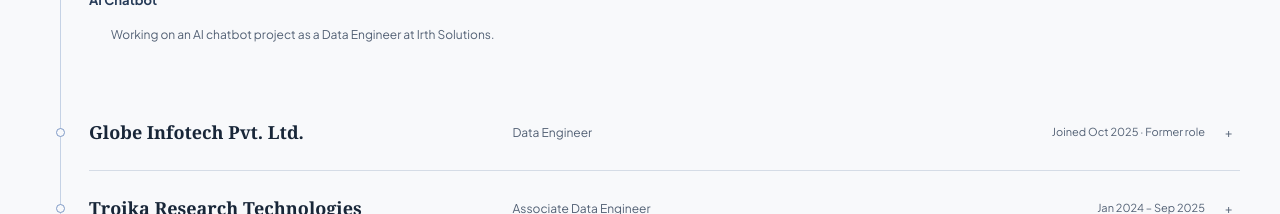
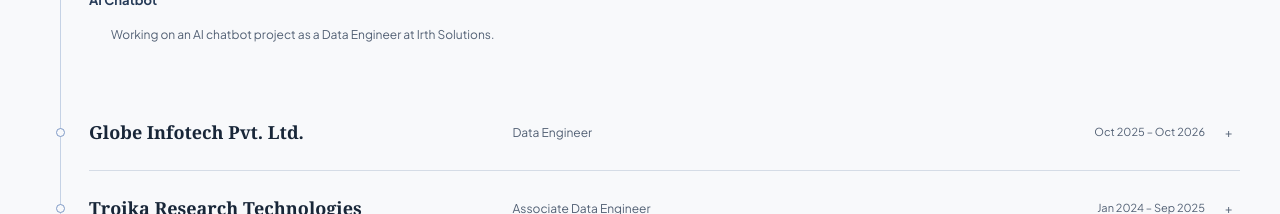
Before and after one commit to VasanthBalasubramaniyan/portfolio-new, a React (Vite) app: page / in a window 1280 px wide. Shown: the part 2080-2294 px from the top of the page. Built offline with nearby package versions, Linux system fonts and the light colour scheme.

Commit message:
Set Globe Infotech tenure to Oct 2025 through Oct 2026

```diff
--- a/src/components/experience.jsx
+++ b/src/components/experience.jsx
@@ -19,7 +19,7 @@ export default function Experience() {
       id: 0,
       role: 'Data Engineer',
       company: 'Globe Infotech Pvt. Ltd.',
-      period: 'Joined Oct 2025 · Former role',
+      period: 'Oct 2025 – Oct 2026',
       project: 'Banking Transaction Data Platform & Healthcare Claims Pipeline Modernization',
       impactMetrics: [
         { label: 'Daily Data Volume', val: '500GB–1TB' },
--- a/src/portfolioData.js
+++ b/src/portfolioData.js
@@ -13,7 +13,7 @@ export const experiences = [
     id: 0,
     role: "Data Engineer",
     company: "Globe Infotech Pvt. Ltd.",
-    period: "Joined Oct 2025 · Former role",
+    period: "Oct 2025 – Oct 2026",
     project:
       "Banking Transaction Data Platform & Healthcare Claims Pipeline Modernization",
     impactMetrics: [
```
